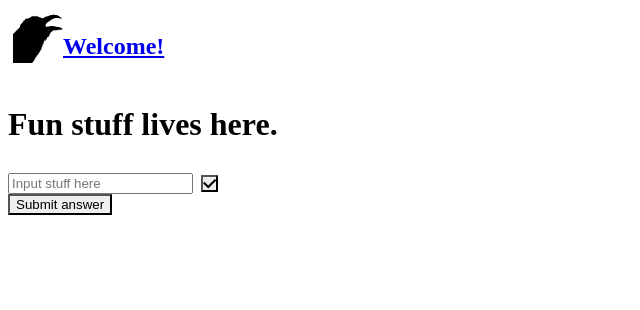
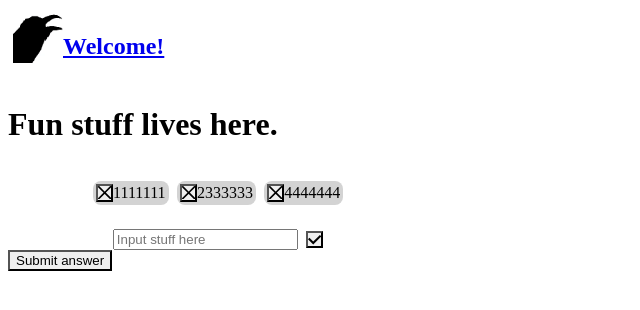
Before and after one commit to jakejglee/portfolio, a Next.js app: page /sandbox in a window 1280 px wide. Shown: the top 310 px of the page, without its empty margins (0-640 px from the left). Built offline with nearby package versions, Linux system fonts and the light colour scheme.

Commit message:
InputArray good enough for now

```diff
--- a/components/InputArray/InputAdd.tsx
+++ b/components/InputArray/InputAdd.tsx
@@ -9,24 +9,21 @@ import {
   Input,
 } from '@chakra-ui/react';
 function InputAdd({
+  value,
   onAdd,
   onChange,
 }) {
-  const [value, setValue] = useState("");
   return (
     <HStack>
       <Input
         placeholder="Input stuff here"
         value={value}
-        onChange={e => setValue(e.target.value)}
+        onChange={onChange}
       />
       <IconButton
         aria-label="add-val"
         icon={<CheckIcon />}
-        onClick={() => {
-          setValue("");
-          onAdd(value);
-        }}
+        onClick={onAdd}
       />
     </HStack>
   );
--- a/components/InputArray/InputArray.tsx
+++ b/components/InputArray/InputArray.tsx
@@ -1,51 +1,121 @@
-import { useRef, useState } from 'react';
+/* InputArray
+ *
+ * Dynamically input and capture an array.
+ *
+ * OPTIONS:
+ *  + maxLength
+ *  + minLength
+ *
+ * TODO(nubby): get this to plug into react-hook-forms better while
+ *              maintaining proper re-renders.
+ */
+import { useState } from 'react';
 import {
   Box,
   chakra,
-  HStack,
+  Container,
+  Grid,
+  GridItem,
   IconButton,
   Input,
   InputGroup,
   VStack,
+  Wrap,
+  WrapItem,
 } from '@chakra-ui/react';
 
 import InputAdd from './InputAdd';
 import InputElement from './InputElement';
 
+
+interface iArrayConfigs {
+  maxLength: number;
+  minLength: number;
+  w: string;
+}
+let UID = 0;
+const defaults = {
+  maxLength: 500,
+  minLength: 6,
+  w: "420px",
+}
+
+
 function InputArray({
+  configs = defaults,
   defaultValues,
   name,
+  setValue,
+  w,
+}: {
+  configs?: iArrayConfigs | null | undefined,
+  defaultValues?: string[] | null | undefined,
+  name: string,
+  setValue: (
+    name: string,
+    value: unknown,
+    config?: Object,
+  ) => void,
+  w?: string | null | undefined,
 }) {
-  const [inputArray, setInputArray] = useState(defaultValues ?? []);
+  const defaultArray = defaultValues ? defaultValues.map(
+    (v) => {
+      UID++;
+      return {
+        value: v,
+        id: UID,
+        key: UID,
+      }
+    }
+  ) : [];
+  const [inputArray, setInputArray] = useState(defaultArray);
+  const [inputValue, setInputValue] = useState("");
+  const handleAdd = () => {
+    if (
+      (inputValue.length > configs?.minLength) &&
+      (inputValue.length < configs?.maxLength)
+    ) {
+      const nextArray = [...inputArray, {
+        value: inputValue,
+        id: UID,
+        key: UID,
+      }]
+      UID++;
+      setInputValue("");
+      setInputArray(nextArray);
+      setValue(name, nextArray, { shouldDirty: true });
+    }
+  }
+  const handleInputChange = (e) => setInputValue(e.target.value);
   const handleDelete = (id) => {
-    setInputArray(
-      inputArray.filter(i => i.id !== id)
-    );
-  }
-  const handleAdd = (val) => {
-    setInputArray([...inputArray, {
-      id: inputArray.length,
-      value: val
-    }]);
+    const nextArray = inputArray.filter(i => i.id !== id);
+    setInputArray(nextArray);
+    setValue(name, nextArray);
   }
   return (
     <InputGroup>
-      <VStack>
-        <Box>
-          {inputArray?.map((i) => {
+      <VStack w={w ?? defaults.w}>
+        <Wrap>
+          {inputArray?.map((i, index) => {
             return (
-              <InputElement
-                key={i.id}
-                value={i}
-                onDelete={handleDelete}
-              />
+              <WrapItem>
+                <InputElement
+                  key={i.key}
+                  value={i}
+                  onDelete={handleDelete}
+                />
+              </WrapItem>
             )
           })}
-        </Box>
-      <InputAdd onAdd={handleAdd} />
+        </Wrap>
+        <InputAdd
+          value={inputValue}
+          onAdd={handleAdd}
+          onChange={handleInputChange}
+        />
       </VStack>
     </InputGroup>
-  )
+  );
 }
 
 export default InputArray;
--- a/components/InputArray/InputElement.tsx
+++ b/components/InputArray/InputElement.tsx
@@ -3,6 +3,9 @@ import {
 } from '@chakra-ui/icons';
 import {
   Box,
+  Flex,
+  Grid,
+  GridItem,
   IconButton,
   HStack,
 } from '@chakra-ui/react';
@@ -12,14 +15,21 @@ function InputElement({
   onDelete,
 }) {
   return (
-    <HStack>
-      <Box>{value.id}:{value.value}</Box>
-      <IconButton
-        aria-label="rm-val"
-        icon={<CloseIcon />}
-        onClick={() => onDelete(value.id)}
-      />
-    </HStack>
+    <Box
+      bg="lightgrey"
+      borderRadius="8px"
+      borderWidth="1px"
+      padding={3}
+    >
+      <Flex>
+          <IconButton
+            aria-label="rm-val"
+            icon={<CloseIcon />}
+            onClick={() => onDelete(value.id)}
+          />
+          <Box>{value.value}</Box>
+      </Flex>
+    </Box>
   );
 }
 
--- a/pages/sandbox/index.tsx
+++ b/pages/sandbox/index.tsx
@@ -9,6 +9,13 @@ import InputArray from '../../components/InputArray/InputArray';
 import styles from '../../styles/Home.module.css';
 
 function Sandbox() {
+  const formDefaults = {
+    test: [
+      "1111111",
+      "2333333",
+      "4444444"
+    ]
+  }
   const {
     register,
     formState: { isDirty },
@@ -17,12 +24,12 @@ function Sandbox() {
     handleSubmit,
   } = useForm<FieldValues>({
     defaultValues: {
-      test: ["default"]
+      test: formDefaults.test
     }
   });
 
-  const onSubmit = (args) => {
-    console.log("Moo.")
+  const onSubmit = (data) => {
+    console.log(data)
   }
 
   return (
@@ -32,8 +39,9 @@ function Sandbox() {
         <h1>Fun stuff lives here.</h1>
         <chakra.form id="test-form" onSubmit={handleSubmit(onSubmit)}>
           <InputArray
-            defaultValues={null}
+            defaultValues={getValues("test")}
             name="test"
+            setValue={setValue}
           />
           <Button
             type="submit"
```
